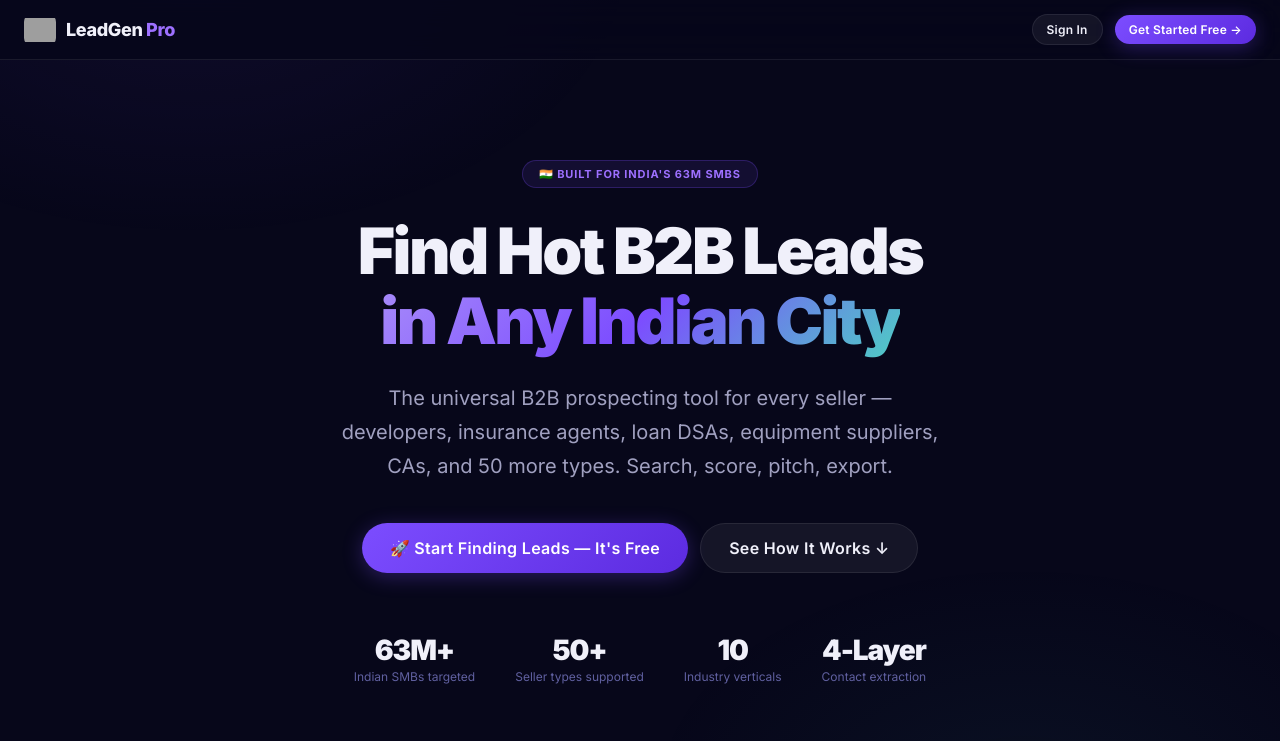
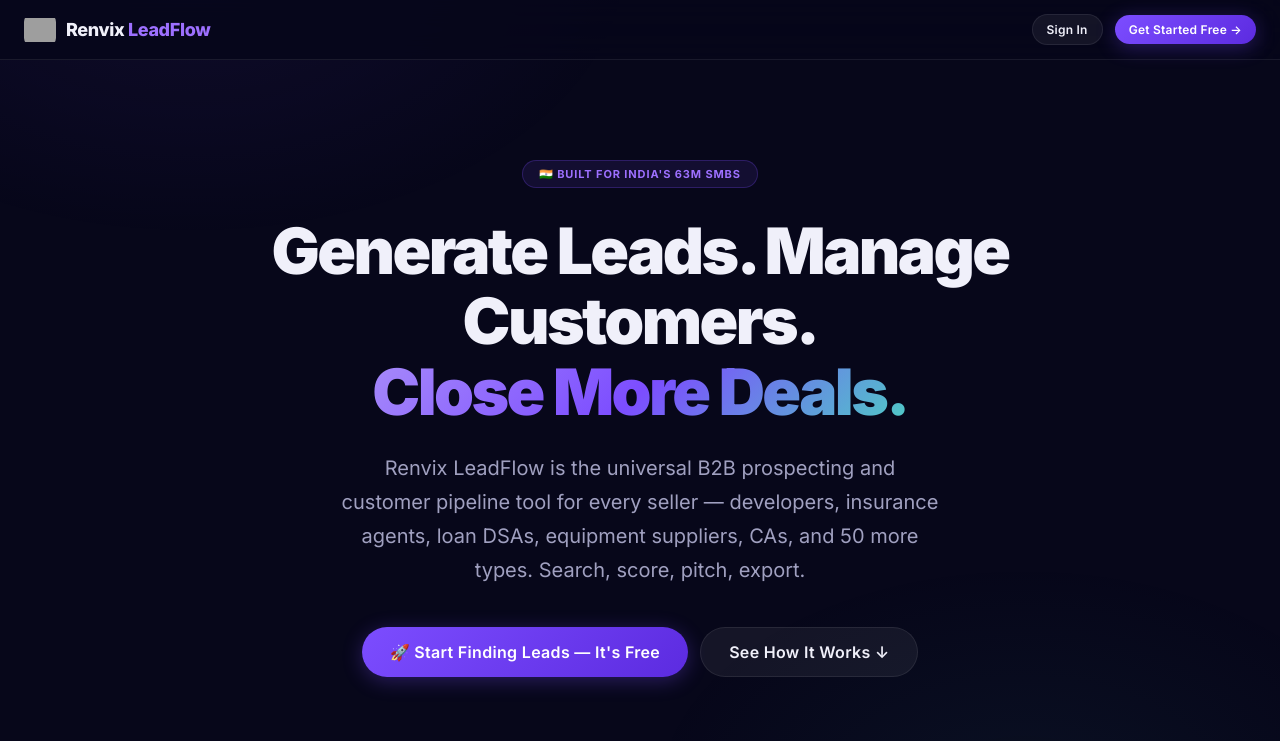
Before and after one commit to SkRahim1/leadgen-pro, a Next.js app: page / in a window 1280 px wide. Shown: the top 741 px of the page. Built offline with nearby package versions, Linux system fonts and the light colour scheme; no server answers; grey boxes are pictures that could not be loaded.

Commit message:
chore: rename brand to Renvix LeadFlow and set new tagline

```diff
--- a/app/layout.tsx
+++ b/app/layout.tsx
@@ -3,8 +3,8 @@
 import { AppProvider } from "@/lib/context/AppContext"
 
 export const metadata: Metadata = {
-  title: "LeadGen Pro — Universal B2B Lead Generation for India",
-  description: "Find hot B2B leads in any Indian city. Search businesses by category, score leads based on your seller profile, and export contact lists instantly.",
+  title: "Renvix LeadFlow — Generate Leads. Manage Customers. Close More Deals.",
+  description: "Find hot B2B leads in any Indian city. Search businesses by category, score leads based on your seller profile, and manage your pipeline to close more deals.",
   icons: {
     icon: "/favicon.png",
   },
--- a/app/login/page.tsx
+++ b/app/login/page.tsx
@@ -173,7 +173,7 @@
            >
              <img
                src="/leadgenpro_logo.png"
-               alt="LeadGen Pro Logo"
+               alt="Renvix LeadFlow Logo"
                style={{
                  width: "40px",
                  height: "40px",
@@ -182,7 +182,7 @@
                }}
              />
              <span style={{ fontSize: 22, fontWeight: 800, letterSpacing: "-0.02em" }}>
-               LeadGen <span style={{ color: "var(--accent-light)" }}>Pro</span>
+               Renvix <span style={{ color: "var(--accent-light)" }}>LeadFlow</span>
              </span>
            </div>
 
@@ -385,7 +385,7 @@
 
           {/* Toggle Form Mode */}
           <p style={{ fontSize: 13, color: "var(--text-secondary)", textAlign: "center", marginBottom: 24 }}>
-            {mode === "signin" ? "New to LeadGen Pro?" : "Already have an account?"}{" "}
+            {mode === "signin" ? "New to Renvix LeadFlow?" : "Already have an account?"}{" "}
             <button
               type="button"
               onClick={() => {
--- a/app/onboarding/page.tsx
+++ b/app/onboarding/page.tsx
@@ -103,7 +103,7 @@
         <div style={{ textAlign: "center", marginBottom: 40 }}>
           <img
             src="/leadgenpro_logo.png"
-            alt="LeadGen Pro Logo"
+            alt="Renvix LeadFlow Logo"
             style={{
               width: "44px",
               height: "44px",
--- a/app/page.tsx
+++ b/app/page.tsx
@@ -57,7 +57,7 @@
         >
           <img
             src="/leadgenpro_logo.png"
-            alt="LeadGen Pro Logo"
+            alt="Renvix LeadFlow Logo"
             style={{
               width: "32px",
               height: "32px",
@@ -66,8 +66,8 @@
             }}
           />
           <span>
-            <span style={{ color: "var(--text-primary)" }}>LeadGen</span>
-            <span style={{ color: "var(--accent-light)" }}> Pro</span>
+            <span style={{ color: "var(--text-primary)" }}>Renvix</span>
+            <span style={{ color: "var(--accent-light)" }}> LeadFlow</span>
           </span>
         </div>
         <div className="flex items-center gap-3">
@@ -87,14 +87,14 @@
           </div>
 
           <h1 style={{ fontSize: "clamp(36px, 5vw, 64px)", fontWeight: 900, letterSpacing: "-0.04em", lineHeight: 1.1, marginBottom: 24 }}>
-            Find Hot B2B Leads
+            Generate Leads. Manage Customers.
             <br />
-            <span className="text-gradient">in Any Indian City</span>
+            <span className="text-gradient">Close More Deals.</span>
           </h1>
 
           <p style={{ fontSize: "clamp(16px, 2vw, 20px)", color: "var(--text-secondary)", lineHeight: 1.7, maxWidth: 600, margin: "0 auto 40px" }}>
-            The universal B2B prospecting tool for every seller — developers, insurance agents,
-            loan DSAs, equipment suppliers, CAs, and 50 more types. Search, score, pitch, export.
+            Renvix LeadFlow is the universal B2B prospecting and customer pipeline tool for every seller —
+            developers, insurance agents, loan DSAs, equipment suppliers, CAs, and 50 more types. Search, score, pitch, export.
           </p>
 
           <div className="flex justify-center gap-3" style={{ flexWrap: "wrap" }}>
@@ -212,7 +212,7 @@
             Start Finding Leads <span className="text-gradient">Today</span>
           </h2>
           <p style={{ color: "var(--text-secondary)", marginBottom: 32, fontSize: 16 }}>
-            Join thousands of Indian B2B sellers who use LeadGen Pro to fill their pipeline every day.
+            Join thousands of Indian B2B sellers who use Renvix LeadFlow to fill their pipeline every day.
           </p>
           <a href="/login" className="btn btn-primary btn-lg">
             🚀 Get Started — Free Forever Plan Available
@@ -223,7 +223,7 @@
       {/* Footer */}
       <footer style={{ borderTop: "1px solid var(--border)", padding: "24px", textAlign: "center", position: "relative", zIndex: 1 }}>
         <p style={{ fontSize: 12, color: "var(--text-muted)" }}>
-          © 2026 LeadGen Pro. A product of <a href="https://renvixteach.in" target="_blank" rel="noopener noreferrer" style={{ color: "var(--accent-light)", textDecoration: "underline" }}>Renvix Technologies</a> · Made for India's B2B sellers 🇮🇳
+          © 2026 Renvix LeadFlow. A product of <a href="https://renvixteach.in" target="_blank" rel="noopener noreferrer" style={{ color: "var(--accent-light)", textDecoration: "underline" }}>Renvix Technologies</a> · Made for India's B2B sellers 🇮🇳
         </p>
       </footer>
     </div>
--- a/app/search/page.tsx
+++ b/app/search/page.tsx
@@ -212,7 +212,7 @@
     const url = URL.createObjectURL(blob)
     const a = document.createElement("a")
     a.href = url
-    a.download = `leadgen_${query || industry}_${new Date().toISOString().slice(0, 10)}.csv`
+    a.download = `leadflow_${query || industry}_${new Date().toISOString().slice(0, 10)}.csv`
     a.click()
     URL.revokeObjectURL(url)
   }
--- a/app/settings/page.tsx
+++ b/app/settings/page.tsx
@@ -283,7 +283,7 @@
           {/* Footer branding */}
           <div style={{ textAlign: "center", marginTop: 32, paddingBottom: 16 }}>
             <p style={{ fontSize: 11, color: "var(--text-muted)" }}>
-              LeadGen Pro · A product of <a href="https://renvixteach.in" target="_blank" rel="noopener noreferrer" style={{ color: "var(--accent-light)", textDecoration: "underline" }}>Renvix Technologies</a>
+              Renvix LeadFlow · A product of <a href="https://renvixteach.in" target="_blank" rel="noopener noreferrer" style={{ color: "var(--accent-light)", textDecoration: "underline" }}>Renvix Technologies</a>
             </p>
           </div>
 
--- a/components/Navbar.tsx
+++ b/components/Navbar.tsx
@@ -28,7 +28,7 @@
       >
         <img
           src="/leadgenpro_logo.png"
-          alt="LeadGen Pro Logo"
+          alt="Renvix LeadFlow Logo"
           style={{
             width: "32px",
             height: "32px",
@@ -37,8 +37,8 @@
           }}
         />
         <span>
-          <span style={{ color: "var(--text-primary)" }}>LeadGen</span>
-          <span style={{ color: "var(--accent-light)" }}> Pro</span>
+          <span style={{ color: "var(--text-primary)" }}>Renvix</span>
+          <span style={{ color: "var(--accent-light)" }}> LeadFlow</span>
         </span>
       </div>
 
```
